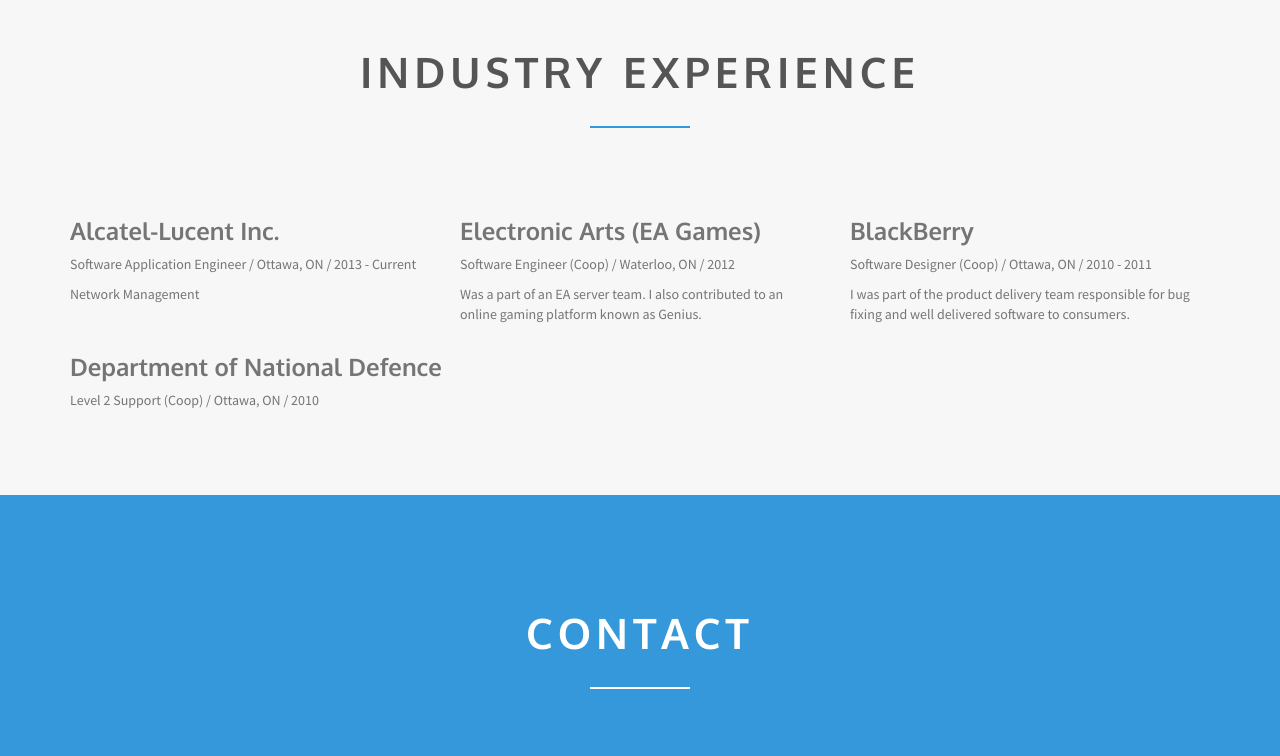
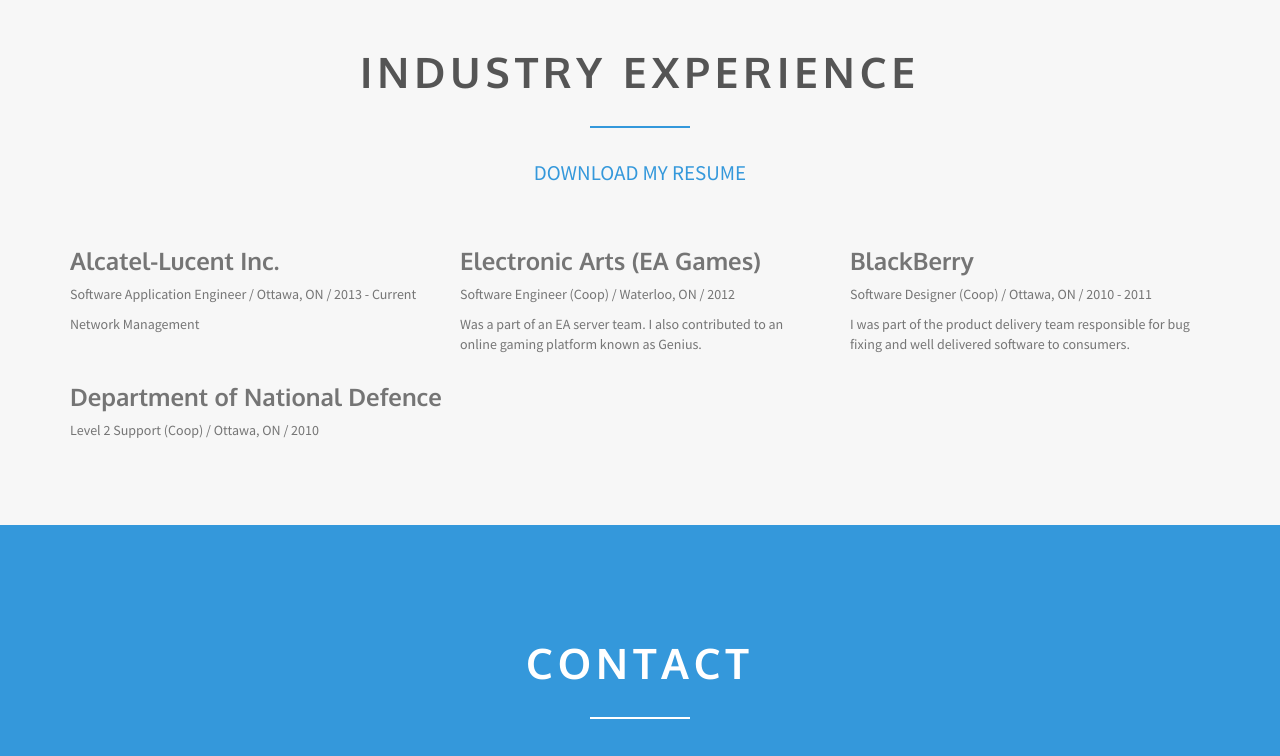
Before and after one commit to osamie/osamie.github.com, a plain HTML site: page index.html in a window 1280 px wide. Shown: the part 3920-4676 px from the top of the page. Drawn offline with Linux system fonts and the light colour scheme.

Commit message:
download my resume link

```diff
--- a/index.html
+++ b/index.html
@@ -311,7 +311,7 @@
                 <header class="section-header">
                     <h2 class="section-title"><span>Industry Experience</span></h2>
                      <div class="spacer"></div>
-                    <p class="section-subtitle"> </p>
+                    <p class="section-subtitle"> <a target="blank" href="http://www.zuwa.me/files/RESUME_01_23.pdf"> DOWNLOAD MY RESUME </a></p>
                 </header>
                 <div class="row">
                  <div class="col-md-4">
```
